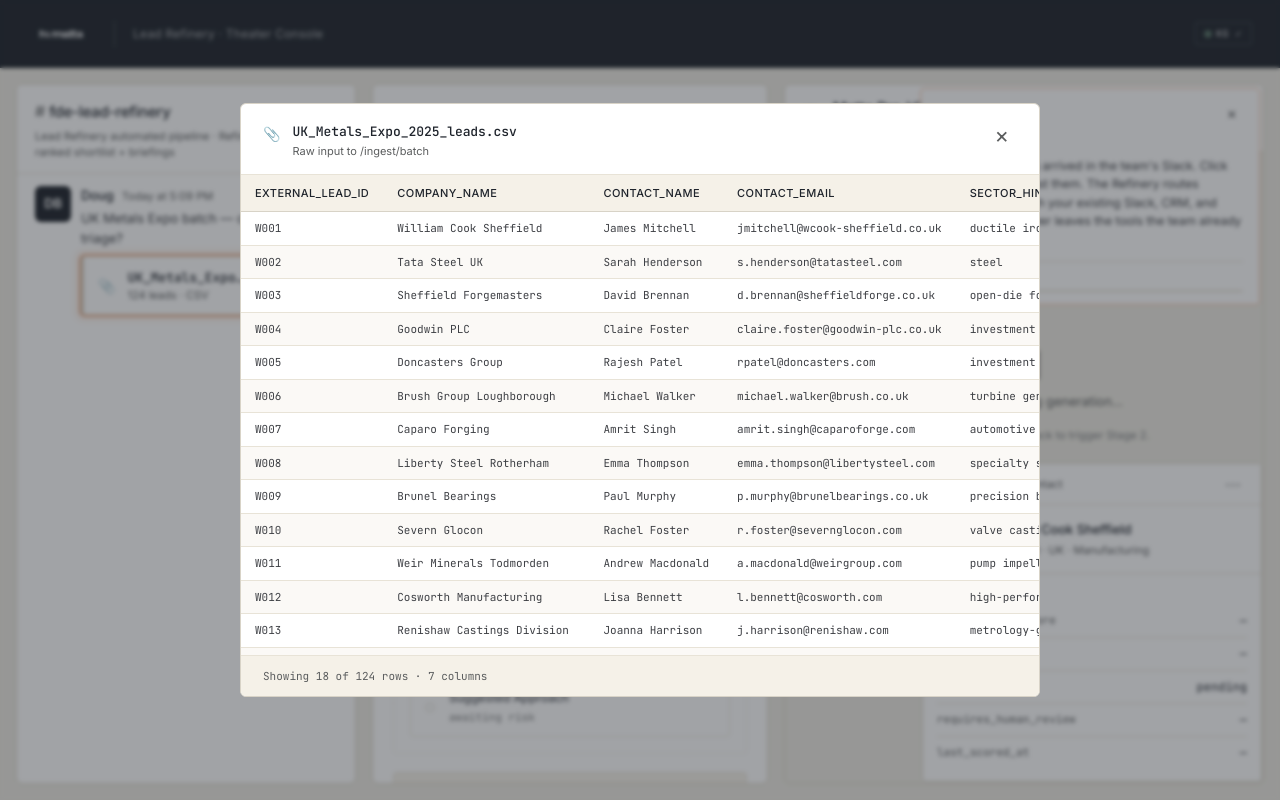
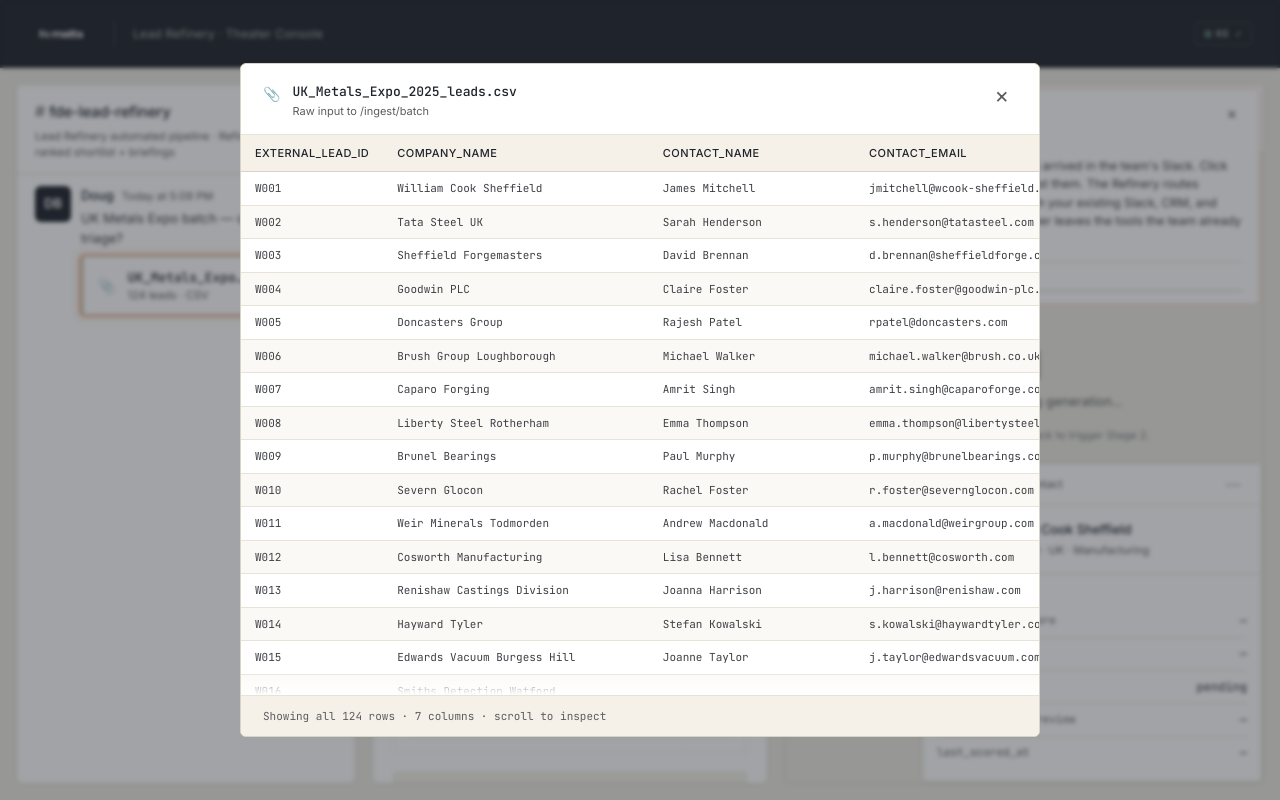
Before and after one commit to Kaide-LABS/matta-refinery, a Next.js app in the folder apps/theater_ui/: page / in a window 1280 px wide. Both pictures are taken after a click on the button "Preview CSV input". Built offline with nearby package versions, Linux system fonts and the light colour scheme.

Commit message:
fix(phase-1.6): CSV preview modal — render all rows with vertical scroll + sticky header (was capped at 18 of 124)

```diff
--- a/apps/theater_ui/components/CsvPreviewModal.tsx
+++ b/apps/theater_ui/components/CsvPreviewModal.tsx
@@ -13,7 +13,9 @@
   totalRows: number;
 }
 
-const PREVIEW_ROW_LIMIT = 18;
+// All rows render; the table body scrolls vertically within the modal,
+// and the <thead> uses position:sticky to keep column headers pinned as
+// the viewer scrolls through the full input.
 
 // Minimal CSV parser. Handles quoted fields and embedded commas. The seeded
 // trade-show CSVs in this demo are clean (no embedded newlines, no escaped
@@ -86,7 +88,7 @@
 
   if (!open) return null;
 
-  const visibleRows = parsed?.rows.slice(0, PREVIEW_ROW_LIMIT) ?? [];
+  const visibleRows = parsed?.rows ?? [];
 
   return (
     <div className="csv-modal" role="dialog" aria-modal="true" aria-label="CSV preview">
@@ -145,7 +147,7 @@
         </div>
         {parsed && (
           <div className="csv-modal__footer">
-            Showing {visibleRows.length} of {parsed.totalRows} rows · {parsed.headers.length} columns
+            Showing all {parsed.totalRows} rows · {parsed.headers.length} columns · scroll to inspect
           </div>
         )}
       </div>
--- a/apps/theater_ui/styles/globals.css
+++ b/apps/theater_ui/styles/globals.css
@@ -2152,7 +2152,7 @@
   border: 1px solid var(--matta-warm-border);
   border-radius: var(--radius-lg);
   width: min(800px, 70vw);
-  max-height: 80vh;
+  max-height: 88vh;
   display: flex;
   flex-direction: column;
   overflow: hidden;
@@ -2229,7 +2229,12 @@
 
 .csv-modal__table-wrap {
   overflow: auto;
-  max-height: 60vh;
+  max-height: 70vh;
+  /* Subtle fade at the bottom edge cues the viewer that more rows are
+     scrollable below the visible area. Uses a mask-image fade that fully
+     reveals when the scroll reaches the bottom. */
+  mask-image: linear-gradient(to bottom, #000 0, #000 calc(100% - 24px), transparent 100%);
+  -webkit-mask-image: linear-gradient(to bottom, #000 0, #000 calc(100% - 24px), transparent 100%);
 }
 
 .csv-modal__table {
```
